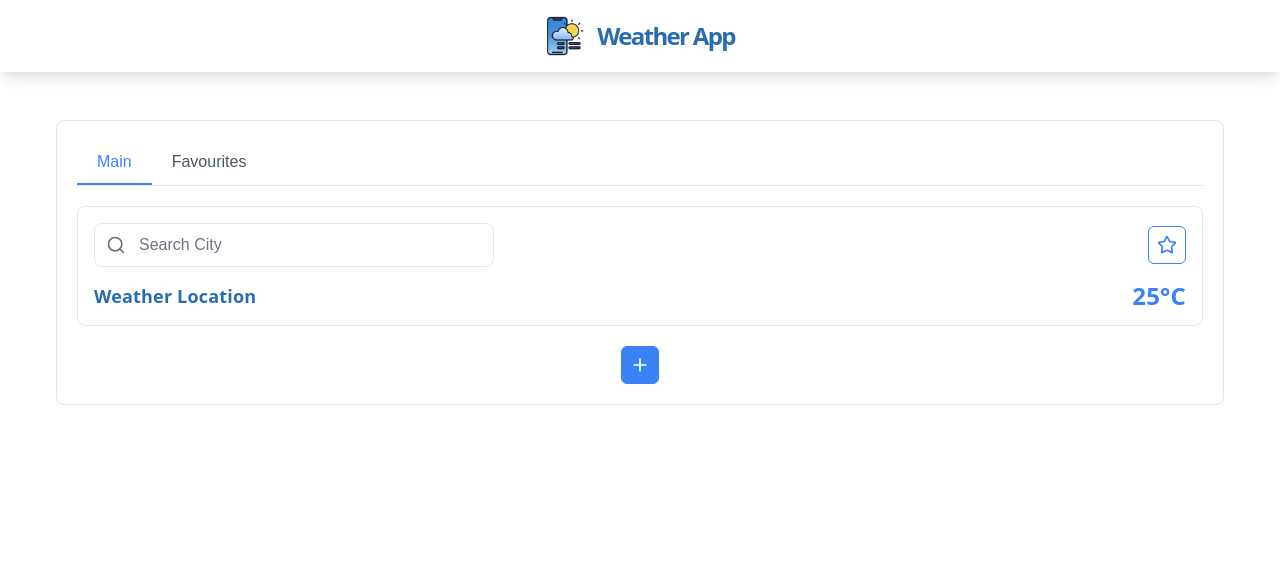
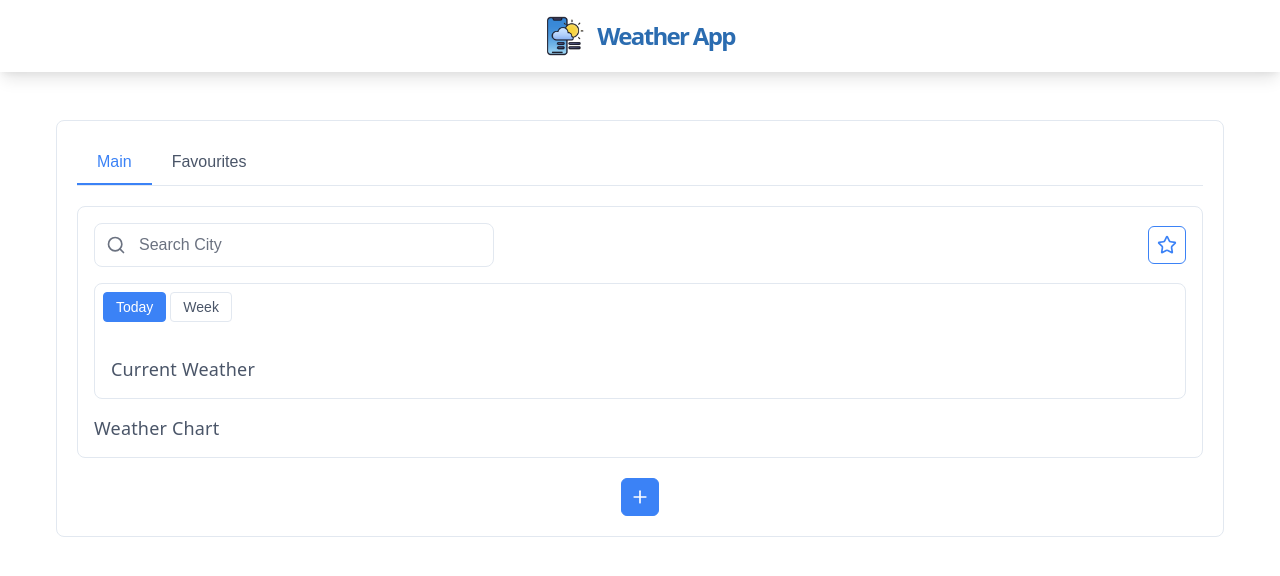
Before and after one commit to insanetim/weather-app, a Vue app: page / in a window 1280 px wide. Shown: the top 576 px of the page. Built offline with nearby package versions, Linux system fonts and the light colour scheme.

Commit message:
add base layout

```diff
--- /dev/null
+++ b/src/components/CurrentWeather.vue
@@ -0,0 +1,3 @@
+<template>
+  <p>Current Weather</p>
+</template>
--- a/src/components/WeatherBlock.vue
+++ b/src/components/WeatherBlock.vue
@@ -3,15 +3,20 @@ import { Star, Trash2 } from "lucide-vue-next"
 import { ref, watch } from "vue"
 import type { GetCoordinatesResponse } from "../interfaces"
 import { getCoordinatesByLocationName } from "../services/api"
+import CurrentWeather from "./CurrentWeather.vue"
 import SearchCityInput from "./SearchCityInput.vue"
 import Button from "./UI/Button.vue"
+import WeatherChart from "./WeatherChart.vue"
+import WeekForecast from "./WeekForecast.vue"
 
 interface Props {
   removable?: boolean
+  withSearch?: boolean
 }
 
 withDefaults(defineProps<Props>(), {
   removable: true,
+  withSearch: true,
 })
 
 const emit = defineEmits<{
@@ -44,12 +49,19 @@ watch(query, async newQuery => {
     dropdownItems.value = []
   }
 })
+
+const activeTab = ref("current")
+
+const handleTabChange = (value: string) => {
+  activeTab.value = value
+}
 </script>
 
 <template>
   <div class="weather-block">
     <div class="search-row">
       <SearchCityInput
+        v-if="withSearch"
         :dropdown-items="dropdownItems"
         :on-search-change="handleSearchChange"
         :on-city-selected="handleCitySelected"
@@ -74,22 +86,38 @@ watch(query, async newQuery => {
         </Button>
       </div>
     </div>
-    <div class="weather-header">
-      <h3>{{ location || "Weather Location" }}</h3>
-      <div class="header-actions">
-        <div class="temperature">25°C</div>
+
+    <div class="card-container">
+      <div class="tab-buttons">
+        <button
+          v-for="tab in [
+            { label: 'Today', value: 'current' },
+            { label: 'Week', value: 'week' },
+          ]"
+          :key="tab.value"
+          :class="['tab-button', { active: activeTab === tab.value }]"
+          @click="handleTabChange(tab.value)"
+        >
+          {{ tab.label }}
+        </button>
+      </div>
+      <div class="tab-content">
+        <keep-alive>
+          <CurrentWeather v-if="activeTab === 'current'" />
+          <WeekForecast v-else-if="activeTab === 'week'" />
+        </keep-alive>
       </div>
     </div>
+
+    <WeatherChart />
   </div>
 </template>
 
 <style scoped>
 .search-row {
   display: flex;
-  justify-content: space-between;
   align-items: center;
   gap: 12px;
-  margin-bottom: 16px;
 }
 
 .search-row .search-city-input {
@@ -99,6 +127,7 @@ watch(query, async newQuery => {
 .action-buttons {
   display: flex;
   gap: 8px;
+  margin-left: auto;
 }
 
 .action-icon {
@@ -106,7 +135,53 @@ watch(query, async newQuery => {
   height: 20px;
 }
 
+.card-container {
+  border: 1px solid var(--border);
+  position: relative;
+  border-radius: 8px;
+  padding: 16px;
+  background-color: var(--bg);
+}
+
+.tab-buttons {
+  position: absolute;
+  top: 8px;
+  left: 8px;
+  display: flex;
+  gap: 4px;
+  z-index: 1;
+}
+
+.tab-button {
+  padding: 6px 12px;
+  border: 1px solid var(--border);
+  background-color: var(--bg);
+  color: var(--text);
+  border-radius: 4px;
+  cursor: pointer;
+  font-size: 14px;
+  transition: all 0.2s ease;
+}
+
+.tab-button:hover {
+  background-color: var(--accent-bg);
+  color: var(--accent);
+}
+
+.tab-button.active {
+  background-color: var(--accent);
+  color: white;
+  border-color: var(--accent);
+}
+
+.tab-content {
+  margin-top: 56px;
+}
+
 .weather-block {
+  display: flex;
+  flex-direction: column;
+  gap: 16px;
   border: 1px solid var(--border);
   border-radius: 8px;
   padding: 16px;
--- /dev/null
+++ b/src/components/WeatherChart.vue
@@ -0,0 +1,3 @@
+<template>
+  <p>Weather Chart</p>
+</template>
--- /dev/null
+++ b/src/components/WeekForecast.vue
@@ -0,0 +1,3 @@
+<template>
+  <p>Week Forecast</p>
+</template>
```
